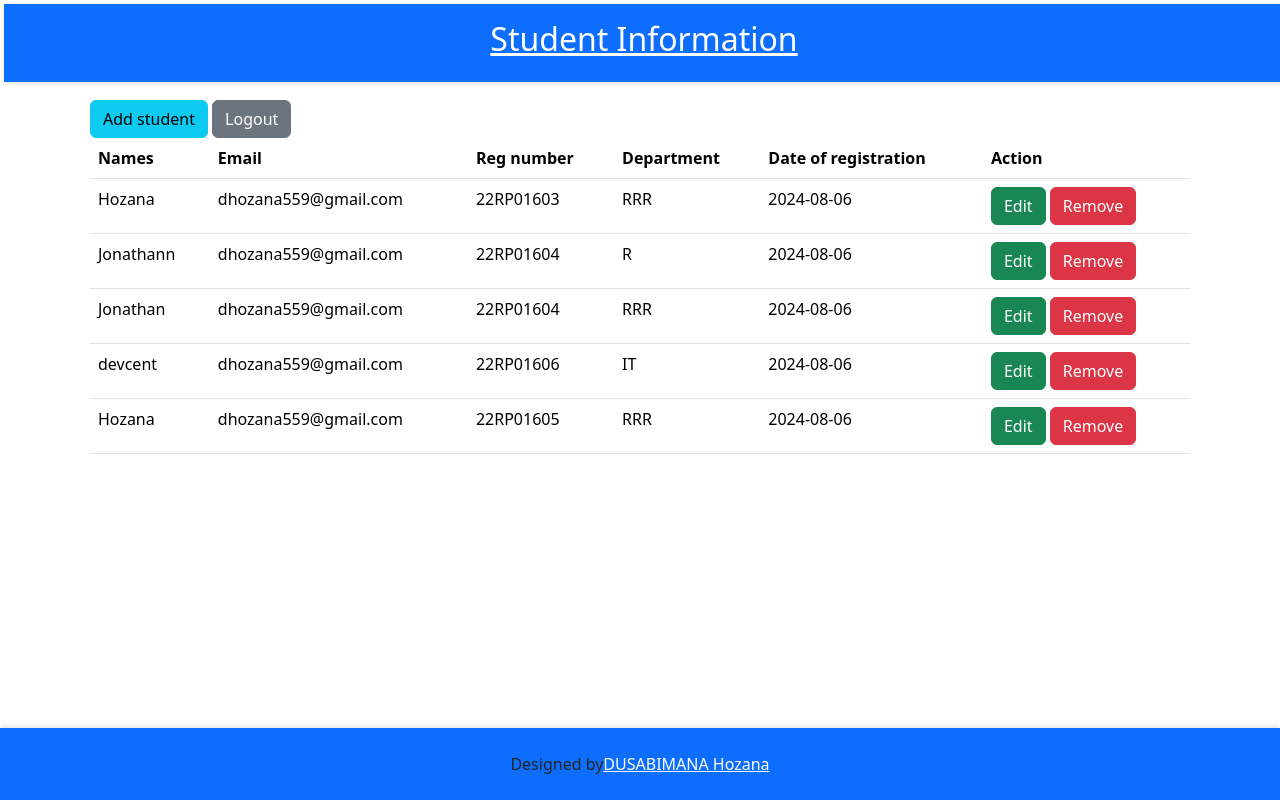
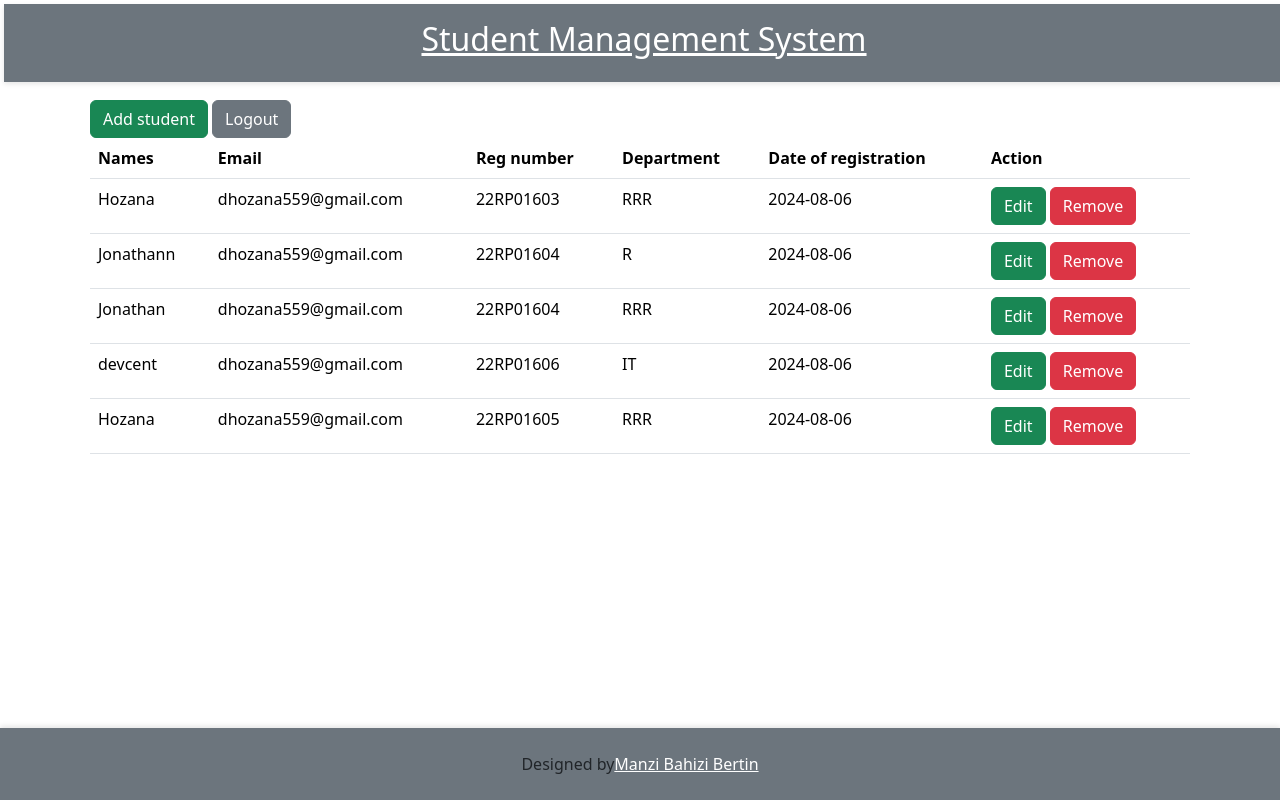
Before and after one commit to manzibahizi/Student_management, a PHP site: page /admin_dashboard.php?student_id=18 in a window 1280 px wide. Run offline with PHP 8.4, Linux system fonts and the light colour scheme; a user stored in the database is signed in; data comes from the database, SQL or seed files in the repository.

Commit message:
first commit

```diff
--- a/admin_dashboard.php
+++ b/admin_dashboard.php
@@ -67,22 +67,22 @@ $check=new Backend_handler();
 
 </style>
 <body>
-    <div class="header p-3 bg-primary m-1">
-    <h2 class="text-white text-center"><u>Student Information</u></h2>
+    <div class="header p-3 bg-secondary m-1">
+    <h2 class="text-white text-center"><u>Student Management System</u></h2>
     </div>
     <div class="container">
 
         <div class="user_info m-2">
 
             <span class="add">
-                <button class="btn btn-info" data-toggle="collapse" id="add_student" data-target="#">Add student</button>
+                <button class="btn btn-success" data-toggle="collapse" id="add_student" data-target="#">Add student</button>
                 <a href="logout.php" class="btn btn-secondary">Logout</a>
 
                 <div class="add_student" id="add_student_form">
                     <div class="col-lg-12">
                 <form action=""method="POST">
 
-        <h2 class="text-primary m-2">Register student</h2>
+        <h2 class="text-primary m-2">Add student</h2>
         <div class="row">
          <div class="col-lg-3">
            <label for="">Names:</label>
@@ -164,7 +164,7 @@ if(isset($_POST['register'])){
                     $info = $check->studentToUpdateInfo($student_id);
                     ?>
 
-        <h2 class="text-primary m-2">update student</h2>
+        <h2 class="text-primary m-2">update student's information</h2>
         <div class="row">
          <div class="col-lg-3">
            <label for="">Names:</label>
@@ -235,7 +235,7 @@ if(isset($_POST['update'])){
                 </div>
 
             </span>
-            <table class="table table-stripped">
+            <table class="table table-hover">
        <thead>
             <th>Names</th>
             <th>Email</th>
@@ -255,8 +255,8 @@ if(isset($_POST['update'])){
             </table>
         </div>
     </div>
-    <div class="footer p-4 bg-primary">
-        Designed by <a  class="text-center text-white " href="https://www.linkedin.com/in/hozana-dusabimana-3896aa2b8/">DUSABIMANA Hozana</a>
+    <div class="footer p-4 bg-secondary">
+        Designed by <a  class="text-center text-white " href=""> Manzi Bahizi Bertin</a>
     </div>
     <script src="script.js"></script>
 
--- a/index.php
+++ b/index.php
@@ -22,7 +22,7 @@ $check=new Backend_handler();
 </style>
 <body>
     <div class="container">
-        <div class="login col-lg-4 bg-primary p-4">
+        <div class="login col-lg-4 bg-secondary p-4">
 
         <form action="<?php echo htmlspecialchars($_SERVER['PHP_SELF']); ?>" method="POST">
     <h2 class="text-white">LOGIN FORM to SMS</h2>
```
